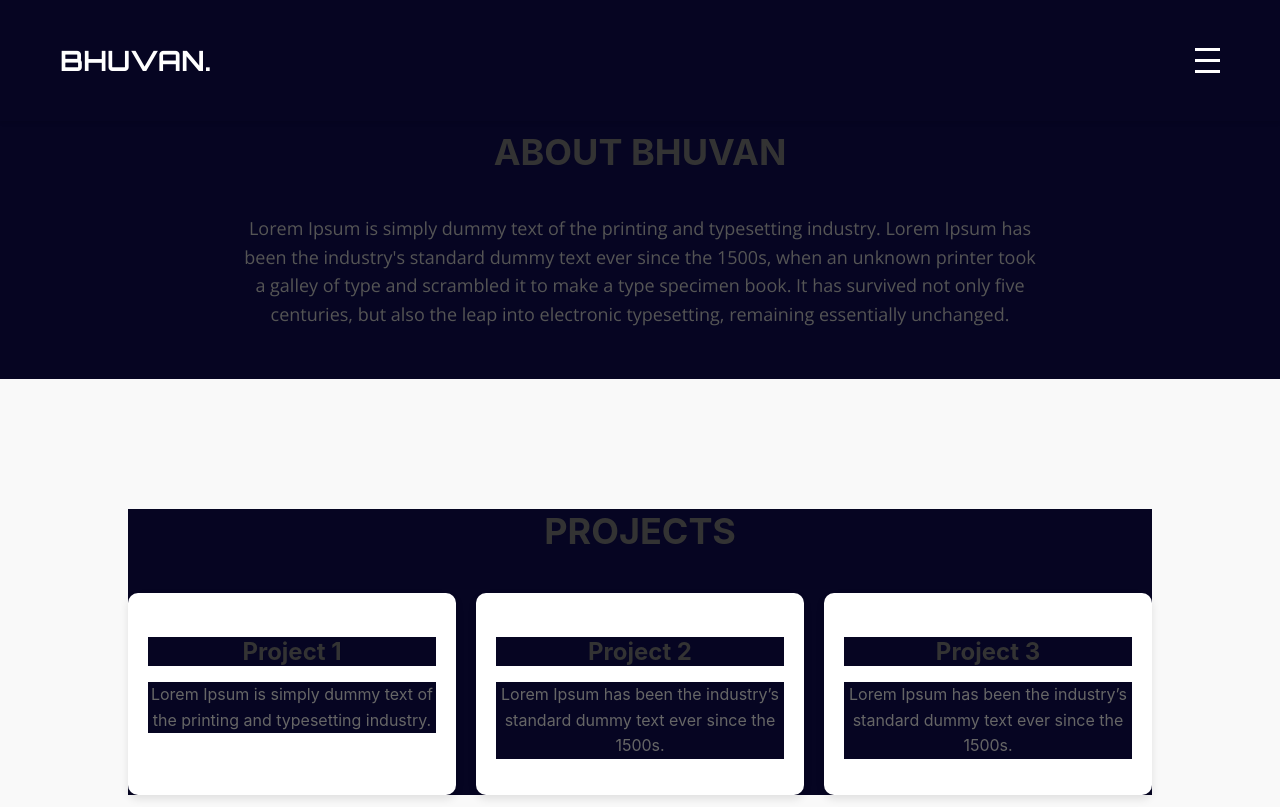
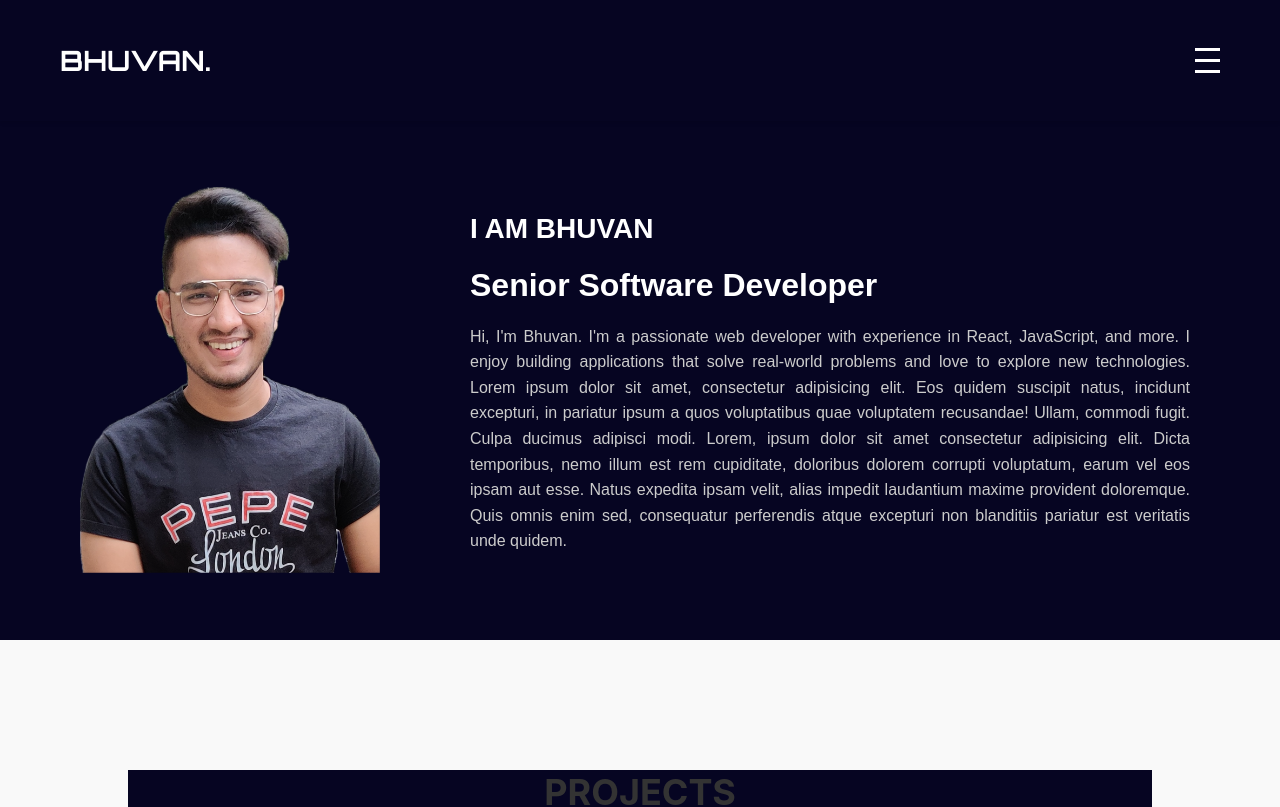
Before and after one commit to BhuvanDamodar/bhuvan-portfolio, a React (Create React App) app: page / in a window 1280 px wide. Shown: the top 807 px of the page. Built offline with nearby package versions, Linux system fonts and the light colour scheme.

Commit message:
home page changes

```diff
--- a/src/App.js
+++ b/src/App.js
@@ -10,9 +10,9 @@ import './components/styles/Global.css'
 
 function App() {
   return (
-    <div className="App">
-      <Header></Header>
-      <Home></Home>
+    <div>
+      <Header/>
+      <Home/>
       <Projects/>
       <Experience/>
       <Education/>
--- a/src/components/Header.jsx
+++ b/src/components/Header.jsx
@@ -18,7 +18,7 @@ const Header = () => {
     <header>
       <nav className="navbar">
         <div className="logo">
-          <h1><Link to = "about" smooth={true} duration={500}>BHUVAN.</Link></h1>
+          <h1><Link to = "home" smooth={true} duration={500}>BHUVAN.</Link></h1>
         </div>
 
         {/* Hamburger Icon for Mobile */}
@@ -32,8 +32,8 @@ const Header = () => {
         <ul className={`nav-links ${menuOpen ? 'open': ''}`}>
           <li className="close-btn" onClick={closeMenu}>✕</li>
           <li>
-            <button><Link className="link" onClick={closeMenu} to="about" smooth={true} duration={500}>
-              About
+            <button><Link className="link" onClick={closeMenu} to="home" smooth={true} duration={500}>
+              Home
             </Link></button>
           </li>
           <li>
--- a/src/components/Home.jsx
+++ b/src/components/Home.jsx
@@ -1,20 +1,24 @@
 import React from 'react';
 import './styles/Home.css';
+import myPicture from '../resources/photos/bhuvan-photo.png';
 
 const Home = () => {
   return (
-    <section id="about" className="about-section">
-      <div className="container">
-        <h2 className="section-title">About Bhuvan</h2>
-        <p className="about-text">
-          Lorem Ipsum is simply dummy text of the printing and typesetting industry.
-          Lorem Ipsum has been the industry's standard dummy text ever since the 1500s,
-          when an unknown printer took a galley of type and scrambled it to make a type
-          specimen book. It has survived not only five centuries, but also the leap into
-          electronic typesetting, remaining essentially unchanged.
+    <div id='home' className="home-container">
+      <div className="home-image-container">
+        <img src={myPicture} alt="Bhuvan" className="home-image" />
+      </div>
+      <div className="home-description">
+        <h2>I AM BHUVAN</h2>
+        <h1>Senior Software Developer</h1>
+        <p>
+          Hi, I'm Bhuvan. I'm a passionate web developer with experience in React, JavaScript, and more.
+          I enjoy building applications that solve real-world problems and love to explore new technologies.
+          Lorem ipsum dolor sit amet, consectetur adipisicing elit. Eos quidem suscipit natus, incidunt excepturi, in pariatur ipsum a quos voluptatibus quae voluptatem recusandae! Ullam, commodi fugit. Culpa ducimus adipisci modi.
+          Lorem, ipsum dolor sit amet consectetur adipisicing elit. Dicta temporibus, nemo illum est rem cupiditate, doloribus dolorem corrupti voluptatum, earum vel eos ipsam aut esse. Natus expedita ipsam velit, alias impedit laudantium maxime provident doloremque. Quis omnis enim sed, consequatur perferendis atque excepturi non blanditiis pariatur est veritatis unde quidem.
         </p>
       </div>
-    </section>
+    </div>
   );
 };
 
--- a/src/components/styles/Home.css
+++ b/src/components/styles/Home.css
@@ -1,43 +1,97 @@
-/* Styling for About Section */
-.about-section {
-    /* background-color: #f9f9f9; Light background to contrast with header */
-    padding: 50px 0;
-    padding-top: 100px;
+/* home section container */
+.home-container {
+  display: flex;
+  align-items: center;
+  justify-content: flex-start; /* Align items to the left */
+  height: 100vh; /* Full viewport height */
+  padding-top: 100px; /* Create gap from the fixed header */
+  padding-left: 50px; /* Adjust padding to shift content from left */
+  padding-right: 50px; /* Padding on the right */
+  gap: 20px; /* Increased space between image and text */
+  position: relative;
 }
 
-  .container {
-    width: 80%;
-    margin: 0 auto; /* Center the content */
-    text-align: center; /* Center the text */
+/* Image container */
+.home-image-container {
+  flex: 1;
+  display: flex;
+  justify-content: center; /* Move image to the far left */
+  align-items: center;     /* Vertically center the image */
+  position: relative;
 }
 
-  .section-title {
-    font-size: 36px;
-    font-weight: bold;
-    color: #333;
-    margin-bottom: 20px;
-    text-transform: uppercase;
+/* Style for the image with spotlight effect */
+.home-image {
+  width: 100%;
+  max-width: 350px; /* Maximum width for responsiveness */
+  height: auto;
+  border-radius: 0px;
+  background: transparent;
+  position: relative;
+  margin-left: 40px;
+  z-index: 1;
+  animation: imageGlow 5s infinite alternate;
+  /* box-shadow: 0px 0px 80px 20px rgba(0, 0, 0, 0.7); Spotlight effect */
 }
 
-  .about-text {
+/* Description container */
+.home-description {
+  flex: 2; /* Make the description take more space */
+  color: #fff; /* White text */
+  font-family: 'Arial', sans-serif;
+  z-index: 1; /* Ensure it appears over the background effects */
+  padding-right: 40px;
+}
+
+.home-description h2 {
+  font-size: 36px;
+  margin-bottom: 20px;
+  color: #fff; /* Accent color for heading */
+}
+
+.home-description h1{
+  font-size: 40px;
+  margin-bottom: 20px;
+  color: #fff; /* Accent color for heading */
+}
+
+.home-description p {
   font-size: 18px;
   line-height: 1.6;
-    color: #555; /* Slightly lighter text color for readability */
-    max-width: 800px;
-    margin: 0 auto;
-    font-family: 'Open Sans', sans-serif;
+  color: #ccc; /* Slightly lighter color for the description */
+  text-align: justify;
 }
 
-  @media (max-width: 768px) {
-    .container {
-      width: 90%;
+/* Add responsiveness for smaller screens */
+@media (max-width: 1520px) {
+  .home-container {
+    flex-direction: row;
+    height: 80vh; /* Adjust height */
+    padding-top: 120px; /* Reduce padding for smaller screens */
+    gap: 60px;
+    align-items: center;
   }
 
-    .section-title {
+  .home-image-container{
+    justify-content: center;
+  }
+
+  .home-image {
+    max-width: 300px; /* Smaller image on mobile */
+    max-width: 300px;
+    margin-left: 0px;
+  }
+
+
+  .home-description h2 {
     font-size: 28px;
   }
 
-    .about-text {
+  .home-description h1 {
+    font-size: 32px;
+  }
+
+  .home-description p {
     font-size: 16px;
   }
 }
```
Also changed, not shown: src/resources/photos/bhuvan-photo.png (added). Lines whose indentation alone changed are shown as unchanged.
